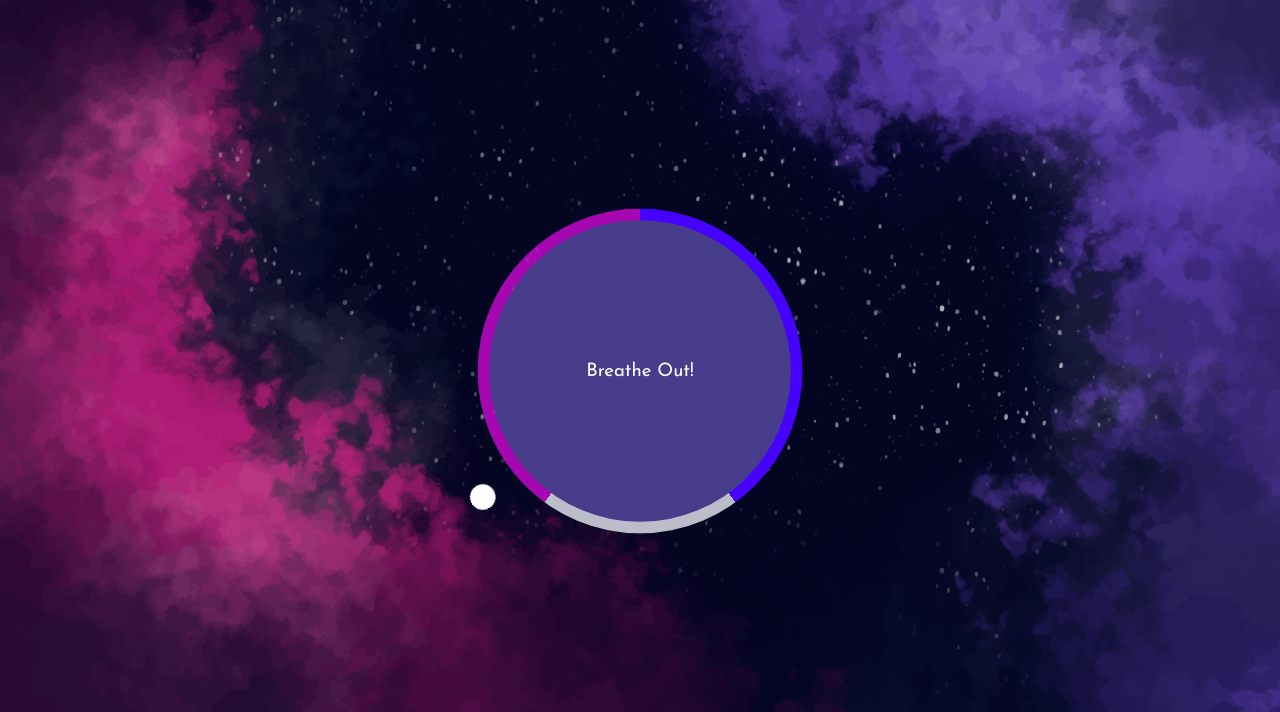
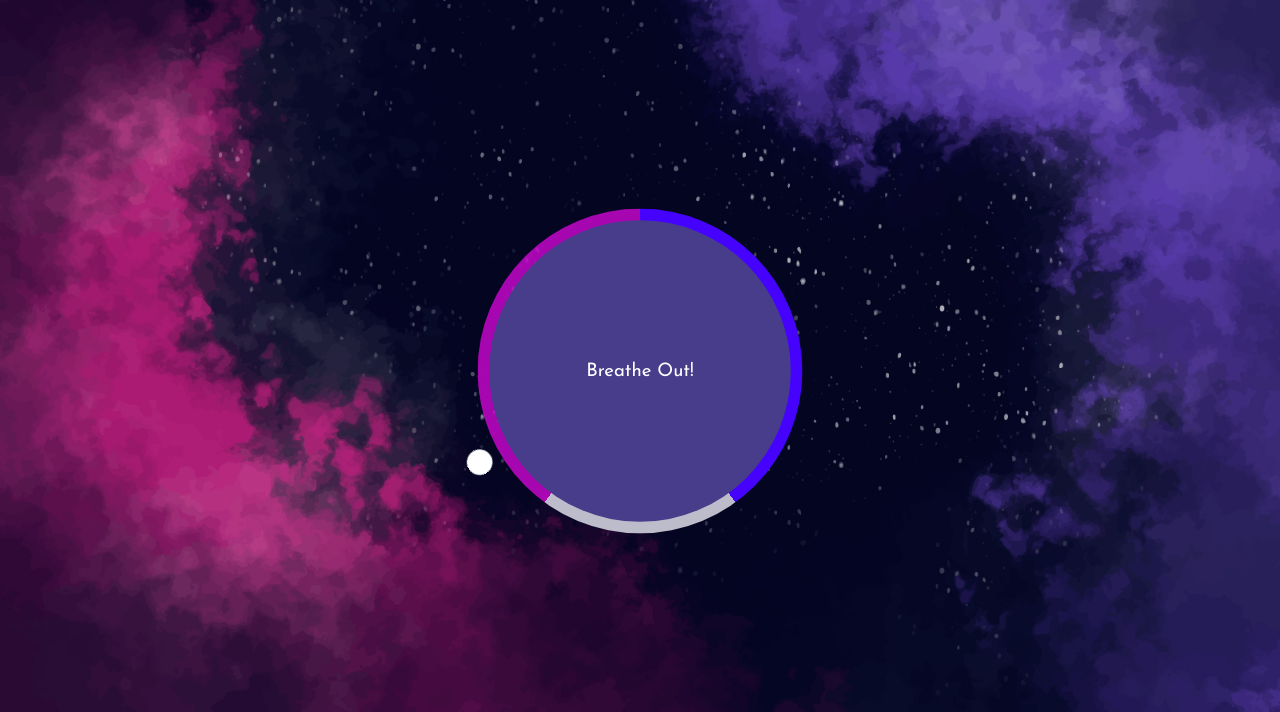
Before and after one commit to akashrajput25/relaxjs, a plain HTML site: page index.html in a window 1280 px wide. Shown: the part 88-800 px from the top of the page. Drawn offline with Linux system fonts and the light colour scheme.

Commit message:
fixed a bug

```diff
--- a/style.css
+++ b/style.css
@@ -67,9 +67,9 @@ h1{
 {
     position: absolute;
     top: -40px;
-    left: 140px;
+    left: 120px;
     width: 20px;
-    height: 190px;
+    height: 170px;
     animation: rotate 7.5s linear forwards infinite;
     transform-origin: bottom center;
 }
```
